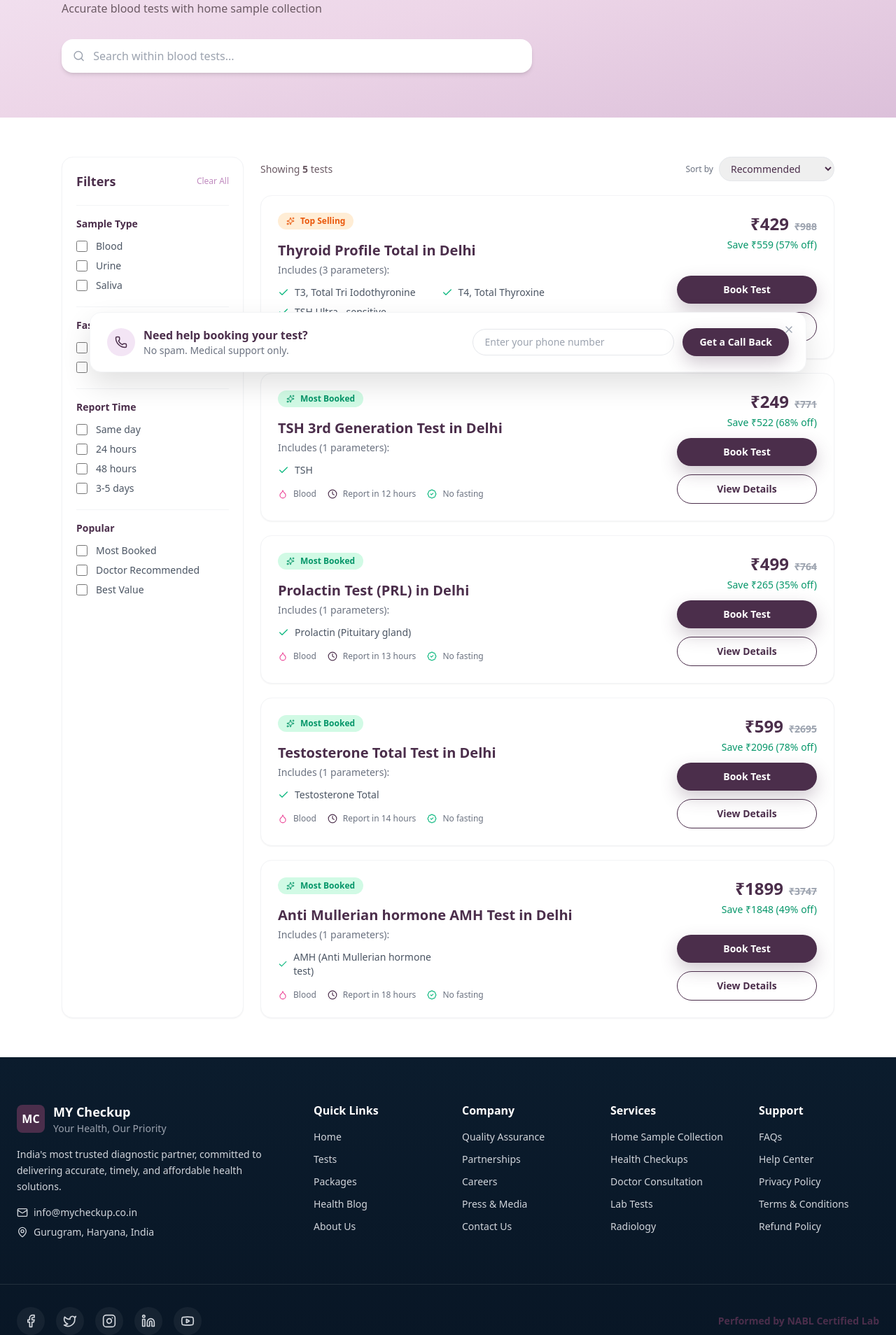
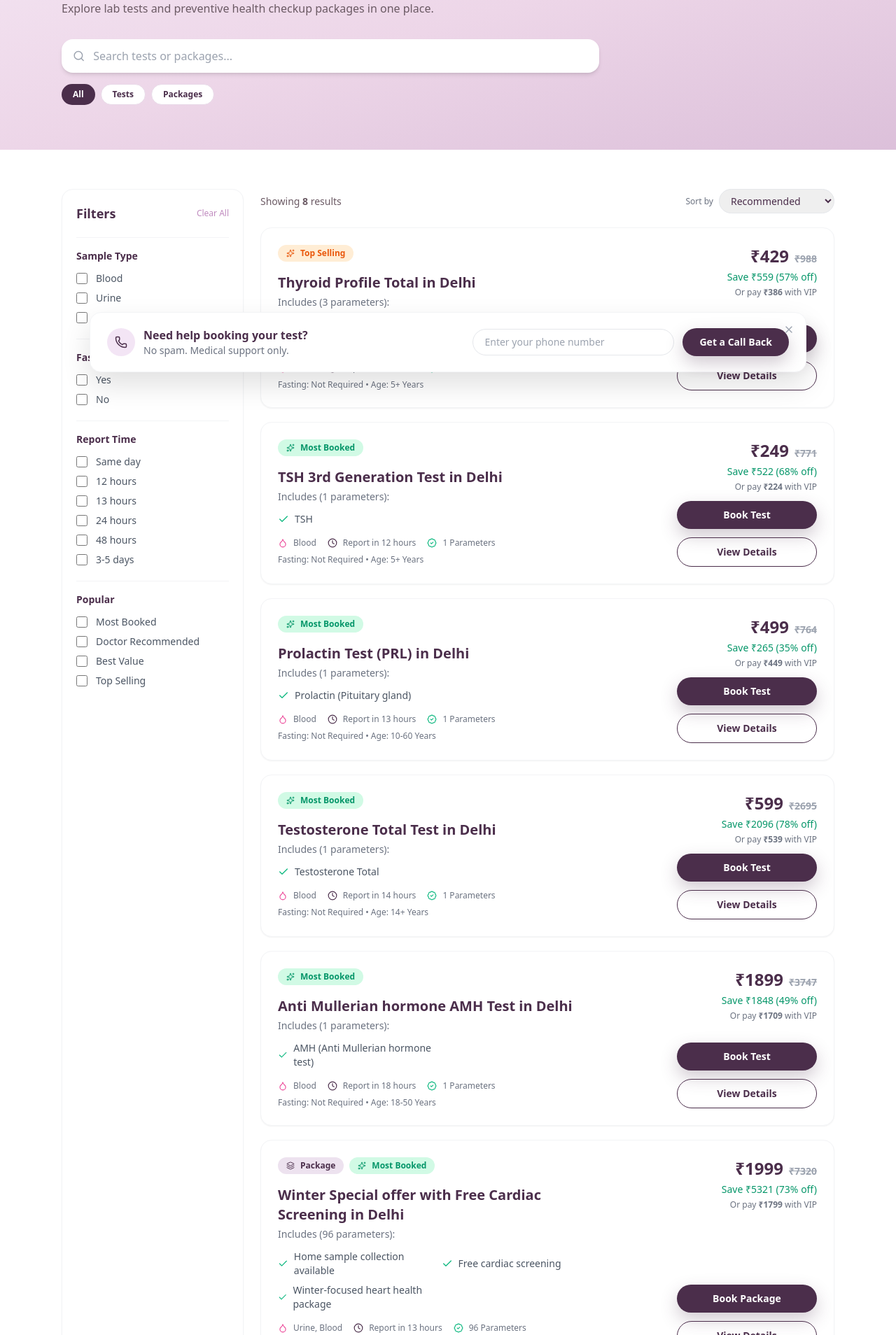
Before and after one commit to Sankalp-Space/mycheckupnew, a React (Vite) app: page /tests in a window 1280 px wide. Shown: the part 252-2160 px from the top of the page at 70% size. Built offline with nearby package versions, Linux system fonts and the light colour scheme.

Commit message:
mostly done from my side

```diff
--- a/src/App.jsx
+++ b/src/App.jsx
@@ -1,5 +1,5 @@
 import { Suspense, lazy } from "react";
-import { BrowserRouter, Route, Routes } from "react-router-dom";
+import { BrowserRouter, Navigate, Route, Routes } from "react-router-dom";
 
 const Home = lazy(() => import("./pages/Home"));
 const Tests = lazy(() => import("./pages/Tests"));
@@ -20,7 +20,7 @@ function App() {
         <Routes>
           <Route path="/" element={<Home />} />
           <Route path="/tests" element={<Tests />} />
-          <Route path="/packages" element={<Packages />} />
+          <Route path="/packages" element={<Navigate to="/tests" replace />} />
           <Route path="/packages/:slug" element={<PackageDetail />} />
           <Route path="/tests/:slug" element={<TestDetail />} />
           <Route path="*" element={<Home />} />
--- a/src/pages/Tests.jsx
+++ b/src/pages/Tests.jsx
@@ -7,17 +7,25 @@ import {
   BadgeCheck,
   Search,
   Sparkles,
+  Layers,
 } from "lucide-react";
 import PageShell from "../components/PageShell";
 import CallBackBanner from "../components/CallBackBanner";
-import { tests } from "../data/testsData";
+import { tests, testPackages } from "../data/testsData";
 
 const sampleTypeOptions = ["Blood", "Urine", "Saliva"];
-const reportTimeOptions = ["Same day", "24 hours", "48 hours", "3-5 days"];
-const popularOptions = ["Most Booked", "Doctor Recommended", "Best Value"];
+const reportTimeOptions = ["Same day", "12 hours", "13 hours", "24 hours", "48 hours", "3-5 days"];
+const popularOptions = ["Most Booked", "Doctor Recommended", "Best Value", "Top Selling"];
+
+const normalizeSampleTypes = (value) =>
+  value
+    .split(",")
+    .map((item) => item.trim())
+    .filter(Boolean);
 
 const getFastingFlag = (fasting) =>
   typeof fasting === "string" &&
+  !fasting.toLowerCase().includes("not required") &&
   !fasting.toLowerCase().includes("not required");
 
 export default function Tests() {
@@ -28,34 +36,55 @@ export default function Tests() {
   const [popularTags, setPopularTags] = useState([]);
   const [sortBy, setSortBy] = useState("recommended");
   const [showBanner, setShowBanner] = useState(true);
+  const [listScope, setListScope] = useState("all");
 
-  const filteredTests = useMemo(() => {
-    let list = [...tests];
+  const allItems = useMemo(() => {
+    const testItems = tests.map((item) => ({
+      ...item,
+      itemType: "test",
+    }));
+    const packageItems = testPackages.map((item) => ({
+      ...item,
+      itemType: "package",
+    }));
+    return [...testItems, ...packageItems];
+  }, []);
+
+  const filteredItems = useMemo(() => {
+    let list = [...allItems];
+
+    if (listScope !== "all") {
+      list = list.filter((item) => item.itemType === listScope);
+    }
 
     if (searchValue.trim()) {
       const query = searchValue.toLowerCase();
-      list = list.filter((test) => test.name.toLowerCase().includes(query));
+      list = list.filter((item) => item.name.toLowerCase().includes(query));
     }
 
     if (sampleTypes.length) {
-      list = list.filter((test) => sampleTypes.includes(test.sampleType));
+      list = list.filter((item) =>
+        normalizeSampleTypes(item.sampleType).some((type) =>
+          sampleTypes.includes(type)
+        )
+      );
     }
 
     if (fastingRequired !== null) {
       list = list.filter(
-        (test) => getFastingFlag(test.fasting) === fastingRequired
+        (item) => getFastingFlag(item.fasting) === fastingRequired
       );
     }
 
     if (reportTimes.length) {
-      list = list.filter((test) =>
-        reportTimes.some((time) => test.reportTime.includes(time))
+      list = list.filter((item) =>
+        reportTimes.some((time) => item.reportTime.includes(time))
       );
     }
 
     if (popularTags.length) {
-      list = list.filter((test) =>
-        popularTags.some((tag) => test.tags?.includes(tag))
+      list = list.filter((item) =>
+        popularTags.some((tag) => item.tags?.includes(tag))
       );
     }
 
@@ -67,6 +96,8 @@ export default function Tests() {
 
     return list;
   }, [
+    allItems,
+    listScope,
     searchValue,
     sampleTypes,
     fastingRequired,
@@ -96,25 +127,44 @@ export default function Tests() {
       <section className="bg-gradient-to-br from-[#f4e6f3] via-[#edd6e8] to-[#dcc0da] pb-12 pt-12 md:pb-16">
         <div className="max-w-6xl mx-auto px-4 md:px-6">
           <p className="text-sm text-[#6b5a64] mb-4">
-            Home <span className="mx-2">›</span> Tests
+            Home <span className="mx-2">›</span> Tests & Packages
           </p>
           <h1 className="text-3xl md:text-5xl font-semibold text-[#4B2E4B]">
-            Tests
+            Tests & Health Packages
           </h1>
           <p className="mt-2 text-sm md:text-base text-[#6b5a64]">
-            Accurate blood tests with home sample collection
+            Explore lab tests and preventive health checkup packages in one place.
           </p>
 
-          <div className="mt-6 md:mt-8 max-w-2xl">
+          <div className="mt-6 md:mt-8 flex flex-col gap-4 max-w-3xl">
             <div className="flex items-center gap-3 rounded-2xl bg-white px-4 py-3 shadow-md">
               <Search className="text-gray-400" size={18} />
               <input
                 type="text"
                 value={searchValue}
                 onChange={(event) => setSearchValue(event.target.value)}
-                placeholder="Search within blood tests..."
+                placeholder="Search tests or packages..."
                 className="w-full border-none bg-transparent text-sm md:text-base outline-none"
               />
+            </div>
+            <div className="flex flex-wrap gap-2">
+              {[
+                { id: "all", label: "All" },
+                { id: "test", label: "Tests" },
+                { id: "package", label: "Packages" },
+              ].map((item) => (
+                <button
+                  key={item.id}
+                  onClick={() => setListScope(item.id)}
+                  className={`rounded-full px-4 py-1.5 text-xs font-semibold transition ${
+                    listScope === item.id
+                      ? "bg-[#4B2E4B] text-white"
+                      : "bg-white border border-[#e8d9e8] text-[#4B2E4B]"
+                  }`}
+                >
+                  {item.label}
+                </button>
+              ))}
             </div>
           </div>
         </div>
@@ -134,9 +184,7 @@ export default function Tests() {
             </div>
 
             <div className="mt-5 border-t border-gray-100 pt-4">
-              <h4 className="text-sm font-semibold text-[#4B2E4B]">
-                Sample Type
-              </h4>
+              <h4 className="text-sm font-semibold text-[#4B2E4B]">Sample Type</h4>
               <div className="mt-3 space-y-2 text-sm text-gray-600">
                 {sampleTypeOptions.map((option) => (
                   <label key={option} className="flex items-center gap-3">
@@ -189,9 +237,7 @@ export default function Tests() {
             </div>
 
             <div className="mt-5 border-t border-gray-100 pt-4">
-              <h4 className="text-sm font-semibold text-[#4B2E4B]">
-                Report Time
-              </h4>
+              <h4 className="text-sm font-semibold text-[#4B2E4B]">Report Time</h4>
               <div className="mt-3 space-y-2 text-sm text-gray-600">
                 {reportTimeOptions.map((option) => (
                   <label key={option} className="flex items-center gap-3">
@@ -232,8 +278,8 @@ export default function Tests() {
           <div>
             <div className="flex flex-col gap-3 md:flex-row md:items-center md:justify-between">
               <p className="text-sm text-[#6b5a64]">
-                Showing <span className="font-semibold">{filteredTests.length}</span>{" "}
-                tests
+                Showing <span className="font-semibold">{filteredItems.length}</span>{" "}
+                results
               </p>
               <div className="flex items-center gap-2">
                 <label className="text-xs text-gray-500">Sort by</label>
@@ -250,21 +296,30 @@ export default function Tests() {
             </div>
 
             <div className="mt-5 space-y-5">
-              {filteredTests.map((test) => {
-                const includedItems =
-                  test.whatsIncluded?.items?.length
-                    ? test.whatsIncluded.items
-                    : test.includes || [];
-                const includedCount = test.parametersCount ?? includedItems.length;
+              {filteredItems.map((item) => {
+                const isPackage = item.itemType === "package";
+                const includedItems = isPackage
+                  ? item.highlights || []
+                  : item.whatsIncluded?.items?.length
+                  ? item.whatsIncluded.items
+                  : item.includes || [];
+                const includedCount =
+                  item.parametersCount ?? includedItems.length;
+
                 return (
                   <div
-                    key={test.slug}
+                    key={`${item.itemType}-${item.slug}`}
                     className="rounded-2xl border border-gray-100 bg-white p-5 shadow-sm md:p-6"
                   >
                     <div className="grid gap-6 md:grid-cols-[1.6fr_1fr]">
                       <div>
                         <div className="flex flex-wrap gap-2">
-                          {test.tags?.map((tag) => (
+                          {isPackage && (
+                            <span className="inline-flex items-center gap-2 rounded-full bg-[#ede2ef] px-3 py-1 text-xs font-semibold text-[#4B2E4B]">
+                              <Layers size={12} /> Package
+                            </span>
+                          )}
+                          {item.tags?.map((tag) => (
                             <span
                               key={tag}
                               className={`inline-flex items-center gap-2 rounded-full px-3 py-1 text-xs font-semibold ${
@@ -282,17 +337,17 @@ export default function Tests() {
                         </div>
 
                         <h3 className="mt-4 text-xl font-semibold text-[#4B2E4B]">
-                          {test.name}
+                          {item.name}
                         </h3>
                         <p className="mt-1 text-sm text-gray-500">
                           Includes ({includedCount} parameters):
                         </p>
 
                         <ul className="mt-3 grid gap-2 text-sm text-gray-600 md:grid-cols-2">
-                          {includedItems.slice(0, 4).map((item) => (
-                            <li key={item} className="flex items-center gap-2">
+                          {includedItems.slice(0, 4).map((entry) => (
+                            <li key={entry} className="flex items-center gap-2">
                               <Check className="text-emerald-500" size={16} />
-                              {item}
+                              {entry}
                             </li>
                           ))}
                           {includedItems.length > 4 && (
@@ -305,42 +360,50 @@ export default function Tests() {
                         <div className="mt-4 flex flex-wrap items-center gap-4 text-xs text-gray-500">
                           <span className="flex items-center gap-2">
                             <Droplet size={14} className="text-pink-500" />
-                            {test.sampleType}
+                            {item.sampleType}
                           </span>
                           <span className="flex items-center gap-2">
                             <Clock size={14} className="text-[#4B2E4B]" />
-                            Report in {test.reportTime}
+                            Report in {item.reportTime}
                           </span>
                           <span className="flex items-center gap-2">
                             <BadgeCheck size={14} className="text-emerald-500" />
-                            {getFastingFlag(test.fasting)
-                              ? "Fasting required"
-                              : "No fasting"}
+                            {includedCount} Parameters
                           </span>
+                        </div>
+
+                        <div className="mt-2 text-xs text-gray-500">
+                          {item.fasting ? `Fasting: ${item.fasting}` : null}
+                          {item.age ? `  •  Age: ${item.age}` : null}
                         </div>
                       </div>
 
                       <div className="flex flex-col gap-3 md:items-end md:justify-between">
                         <div className="md:text-right">
                           <div className="text-2xl font-semibold text-[#4B2E4B]">
-                            ₹{test.price}
+                            ₹{item.price}
                             <span className="ml-2 text-sm text-gray-400 line-through">
-                              ₹{test.mrp}
+                              ₹{item.mrp}
                             </span>
                           </div>
                           <p className="mt-1 text-sm text-emerald-600">
-                            Save ₹{test.mrp - test.price} (
-                            {Math.round(((test.mrp - test.price) / test.mrp) * 100)}
+                            Save ₹{item.mrp - item.price} (
+                            {Math.round(((item.mrp - item.price) / item.mrp) * 100)}
                             % off)
                           </p>
+                          {item.vipPrice && (
+                            <p className="mt-1 text-xs text-gray-500">
+                              Or pay <span className="font-semibold">₹{item.vipPrice}</span> with VIP
+                            </p>
+                          )}
                         </div>
 
                         <div className="flex w-full flex-col gap-3 md:max-w-[200px]">
                           <button className="rounded-full bg-[#4B2E4B] px-4 py-2.5 text-sm font-semibold text-white shadow-[0_10px_24px_rgba(75,46,75,0.25)] transition hover:opacity-90">
-                            Book Test
+                            {isPackage ? "Book Package" : "Book Test"}
                           </button>
                           <Link
-                            to={`/tests/${test.slug}`}
+                            to={isPackage ? `/packages/${item.slug}` : `/tests/${item.slug}`}
                             className="rounded-full border border-[#4B2E4B] px-4 py-2.5 text-center text-sm font-semibold text-[#4B2E4B] transition hover:bg-[#f7ecf6]"
                           >
                             View Details
@@ -352,9 +415,9 @@ export default function Tests() {
                 );
               })}
 
-              {filteredTests.length === 0 && (
+              {filteredItems.length === 0 && (
                 <div className="rounded-2xl border border-dashed border-gray-200 p-8 text-center text-sm text-gray-500">
-                  No tests match your filters. Try clearing some filters.
+                  No tests or packages match your filters. Try clearing some filters.
                 </div>
               )}
             </div>
```
Also changed, not shown: src/components/Navbar.jsx (+8 -6 lines), src/pages/PackageDetail.jsx (+1 -8 lines).
